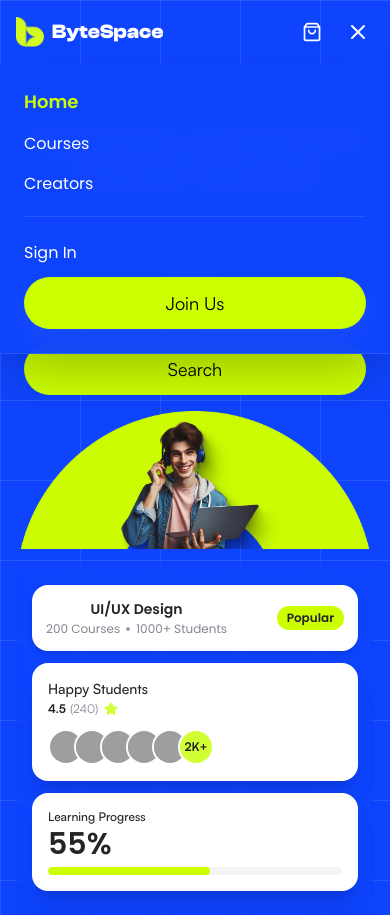
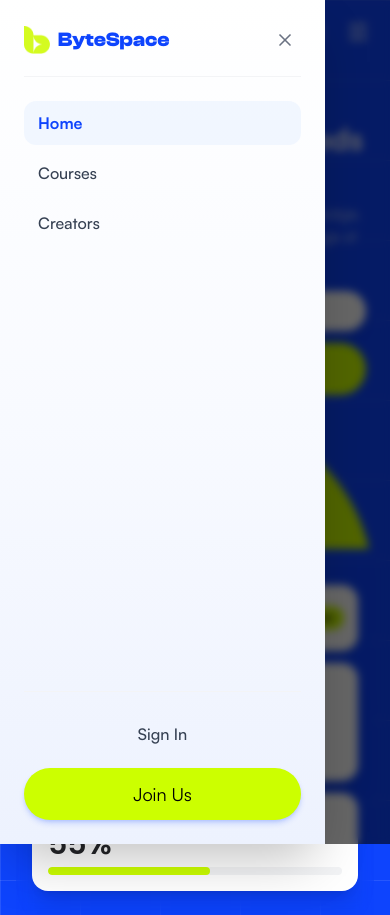
Before and after one commit to abunaserkayes0/bytespace, a Next.js app: page / in a window 390 px wide. Both pictures are taken after a click on the button 358 px from the left and 32 px from the top of the page. Built offline with nearby package versions, Linux system fonts and the light colour scheme; grey boxes are pictures that could not be loaded.

Commit message:
feat: replace mobile menu dropdown with slide-in drawer component

```diff
--- a/src/app/(website)/components/hero.tsx
+++ b/src/app/(website)/components/hero.tsx
@@ -68,56 +68,94 @@ export default function Hero() {
           </button>
           <button
             type="button"
-            onClick={() => setMobileMenuOpen(!mobileMenuOpen)}
-            className="p-1 text-white hover:text-accent transition-colors"
-            aria-label="Toggle Menu"
+            onClick={() => setMobileMenuOpen(true)}
+            className="p-1 text-white hover:text-accent transition-colors cursor-pointer"
+            aria-label="Open Menu"
           >
-            {mobileMenuOpen ? (
-              <X className="w-6 h-6" />
-            ) : (
             <Menu className="w-6 h-6" />
-            )}
           </button>
         </div>
 
-        {/* Mobile Dropdown Menu */}
-        {mobileMenuOpen && (
-          <div className="md:hidden absolute top-full left-0 w-full bg-primary/95 backdrop-blur-md border-b border-white/10 px-6 py-6 flex flex-col gap-4 text-white z-50 shadow-2xl">
+        {/* Mobile Drawer Backdrop */}
+        <div
+          className={`fixed inset-0 bg-black/60 backdrop-blur-xs z-50 transition-opacity duration-300 md:hidden ${
+            mobileMenuOpen
+              ? "opacity-100 pointer-events-auto"
+              : "opacity-0 pointer-events-none"
+          }`}
+          onClick={() => setMobileMenuOpen(false)}
+          aria-hidden="true"
+        />
+
+        {/* Mobile Drawer (Smooth Left-side Slide-in, bg-white & light gradient) */}
+        <aside
+          aria-label="Mobile Navigation Drawer"
+          className={`fixed top-0 left-0 bottom-0 w-10/12 sm:w-1/2 max-w-[85vw] h-full z-50 md:hidden bg-gradient-to-b from-white via-[#F8FAFF] to-[#EDF2FE] shadow-2xl transition-transform duration-300 ease-in-out flex flex-col p-6 font-satoshi text-brand-black ${
+            mobileMenuOpen ? "translate-x-0" : "-translate-x-full"
+          }`}
+        >
+          {/* Drawer Header */}
+          <div className="flex items-center justify-between pb-5 border-b border-gray-100">
+            <div className="flex items-center text-[20px] font-bold gap-2">
+              <Image
+                src="/icons/logo.png"
+                alt="ByteSpace Logo"
+                width={26}
+                height={29}
+                className="w-6.5 h-auto"
+              />
+              <span className="font-clash-display text-primary text-xl">
+                ByteSpace
+              </span>
+            </div>
+            <button
+              type="button"
+              onClick={() => setMobileMenuOpen(false)}
+              className="p-1.5 rounded-full hover:bg-gray-100 text-gray-500 hover:text-gray-800 transition-colors cursor-pointer"
+              aria-label="Close Menu"
+            >
+              <X className="w-5 h-5" />
+            </button>
+          </div>
+
+          {/* Drawer Nav Links */}
+          <nav className="flex flex-col gap-1.5 py-6">
             <span
               onClick={() => setMobileMenuOpen(false)}
-              className="cursor-pointer font-semibold text-lg text-accent"
+              className="cursor-pointer font-semibold text-base text-primary px-3.5 py-2.5 rounded-xl bg-blue-50/80 transition-colors"
             >
               Home
             </span>
             <span
               onClick={() => setMobileMenuOpen(false)}
-              className="cursor-pointer hover:text-accent transition-colors text-base"
+              className="cursor-pointer font-medium text-base text-gray-700 hover:text-primary hover:bg-white/80 px-3.5 py-2.5 rounded-xl transition-colors"
             >
               Courses
             </span>
             <span
               onClick={() => setMobileMenuOpen(false)}
-              className="cursor-pointer hover:text-accent transition-colors text-base"
+              className="cursor-pointer font-medium text-base text-gray-700 hover:text-primary hover:bg-white/80 px-3.5 py-2.5 rounded-xl transition-colors"
             >
               Creators
             </span>
-            <hr className="border-white/10 my-1" />
-            <div className="flex flex-col gap-3 pt-1">
+          </nav>
+
+          {/* Drawer Footer Actions */}
+          <div className="mt-auto pt-5 border-t border-gray-100 flex flex-col gap-3">
             <span
               onClick={() => setMobileMenuOpen(false)}
-                className="cursor-pointer hover:text-accent transition-colors text-base"
+              className="cursor-pointer font-medium text-center py-2.5 text-gray-700 hover:text-primary transition-colors text-base"
             >
               Sign In
             </span>
             <Button
               onClick={() => setMobileMenuOpen(false)}
-                className="w-full justify-center text-center py-2.5"
+              className="w-full justify-center text-center py-2.5 shadow-md shadow-primary/20"
             >
               Join Us
             </Button>
           </div>
-          </div>
-        )}
+        </aside>
       </nav>
 
       {/* Main Content */}
```
Lines whose indentation alone changed are shown as unchanged.
